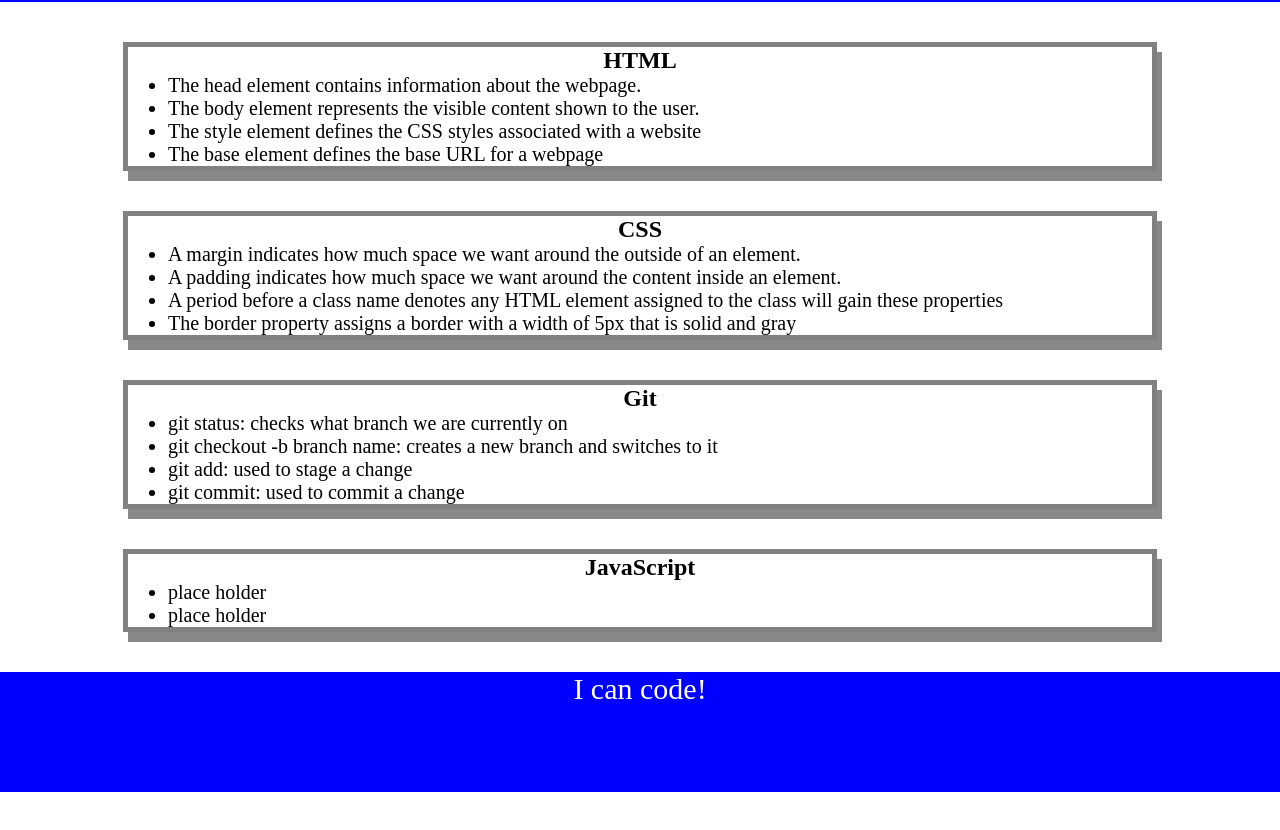
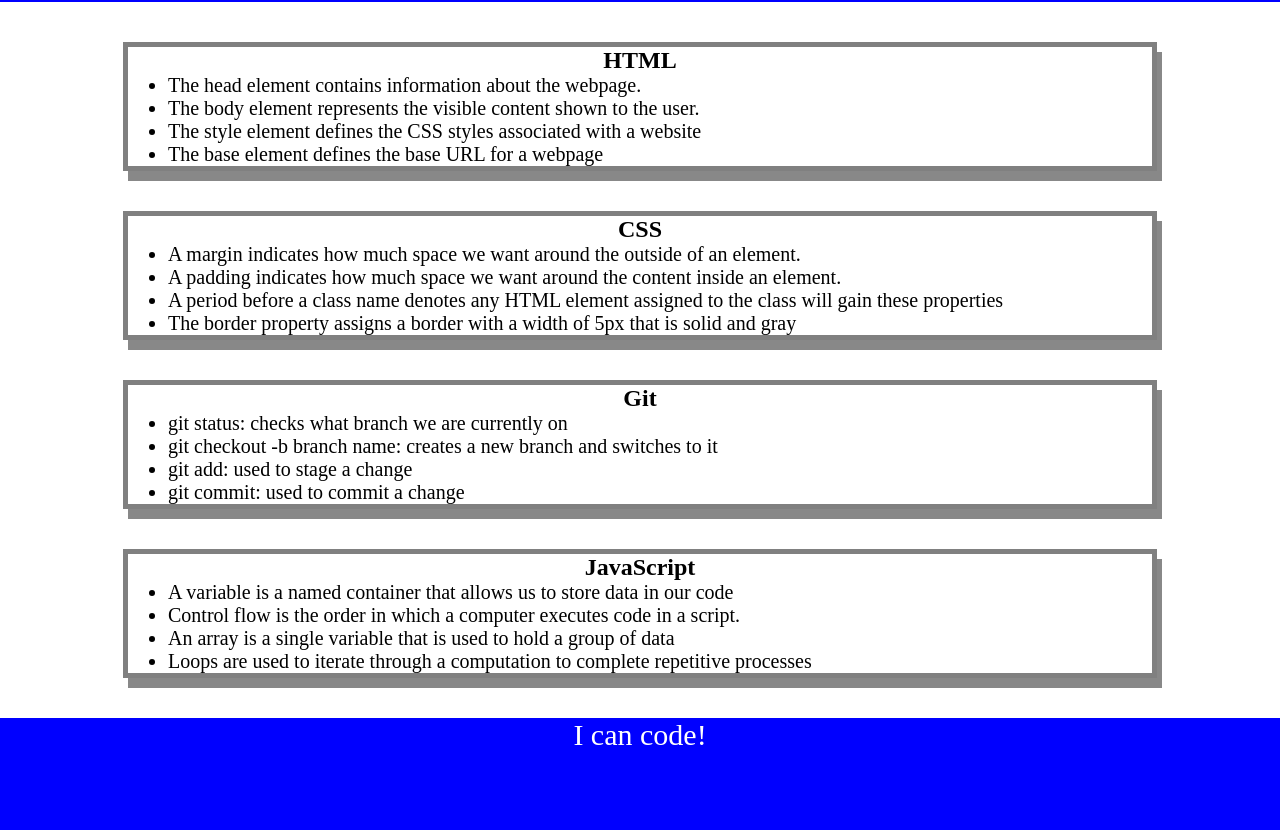
Before and after one commit to OscarOh1119/pre-work-study-guide, a plain HTML site: page index.html in a window 1280 px wide. Shown: the part 118-948 px from the top of the page. Before the commit the page ends 910 px from the top, so only its background shows below. Drawn offline with Linux system fonts and the light colour scheme.

Commit message:
added JS functions

```diff
--- a/index.html
+++ b/index.html
@@ -47,8 +47,10 @@
       <section class="card" id="javascript-section">
         <h2>JavaScript</h2>
         <ul>
-          <li>place holder</li>
-          <li>place holder</li>
+          <li>A variable is a named container that allows us to store data in our code</li>
+          <li>Control flow is the order in which a computer executes code in a script.</li>
+          <li>An array is a single variable that is used to hold a group of data</li>
+          <li>Loops are used to iterate through a computation to complete repetitive processes</li>
         </ul>
       </section>
     </main>
```
